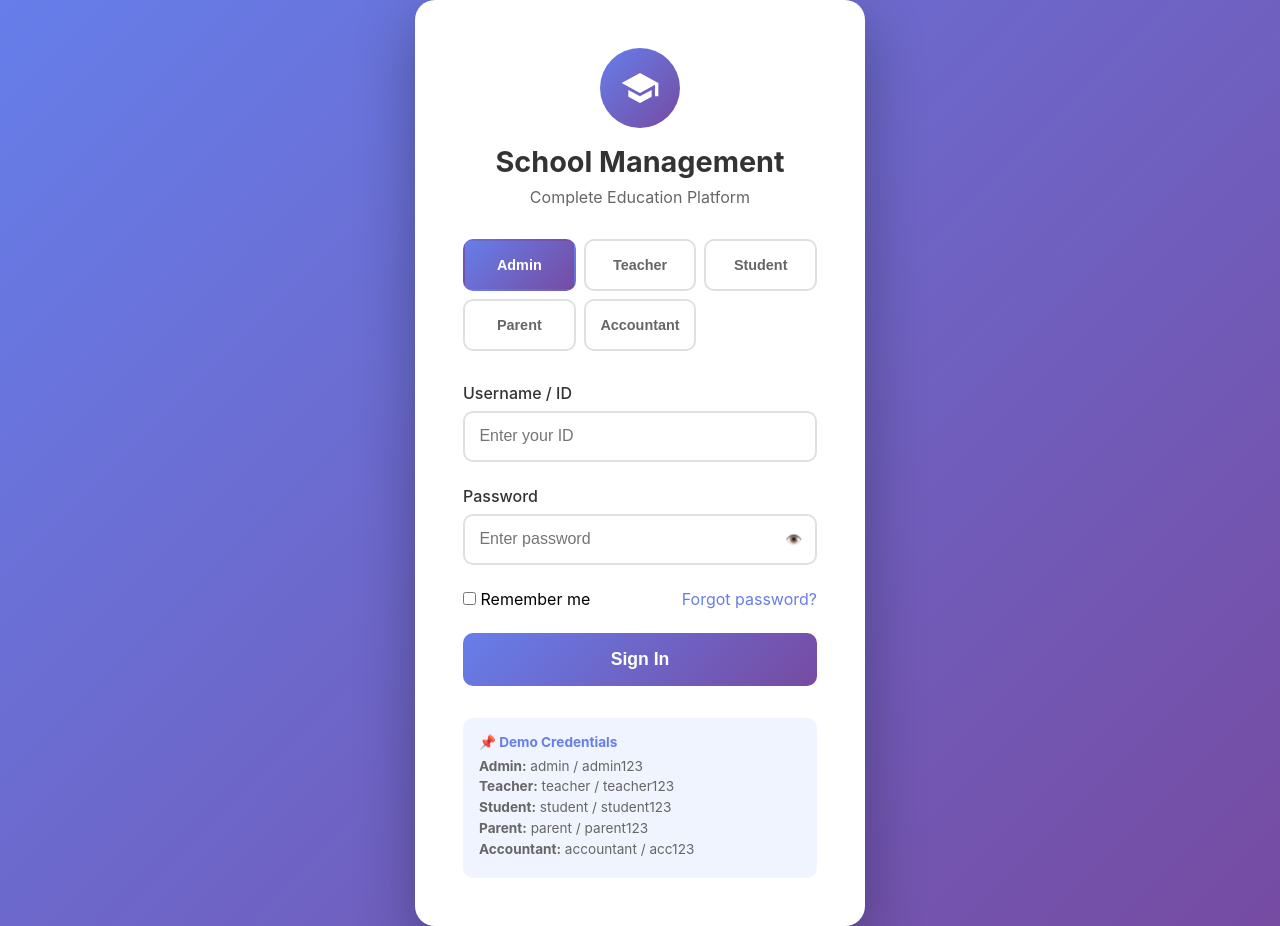
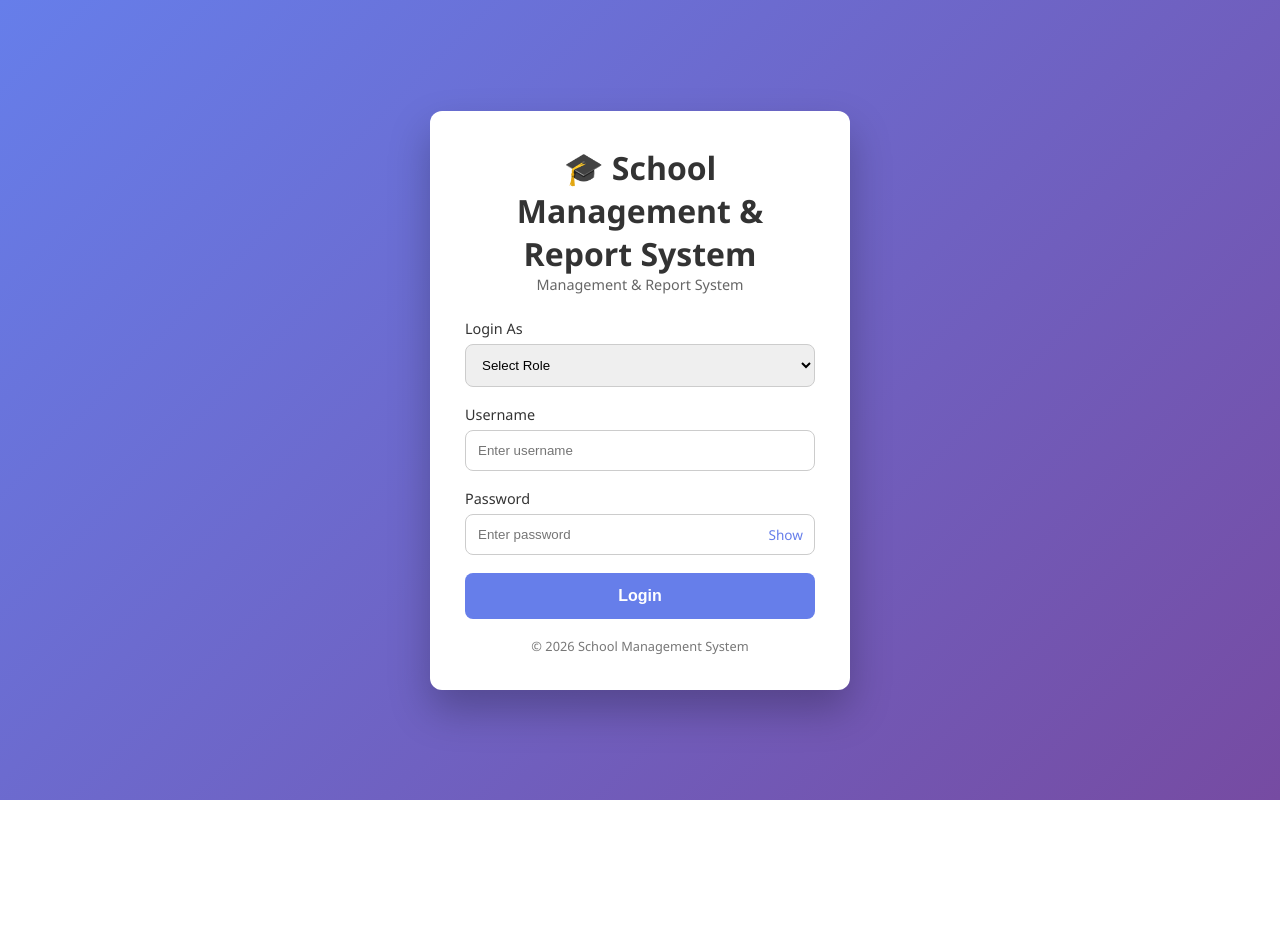
Before and after one commit to kwakyebernard/School-Management-and-Report-System-, a plain HTML site: page index.html in a window 1280 px wide. After the commit the page ends 800 px from the top, so only its background shows below. Drawn offline with Linux system fonts and the light colour scheme.

Commit message:
Refactor HTML structure and styles for login page

```diff
--- a/index.html
+++ b/index.html
@@ -3,7 +3,8 @@
 <head>
 <meta charset="UTF-8">
 <meta name="viewport" content="width=device-width, initial-scale=1.0">
-    <title>School Management System - Login</title>
+<title>School Management System | Login</title>
+
 <style>
 * {
     margin: 0;
@@ -12,324 +13,215 @@
 }
 
 body {
-            font-family: -apple-system, BlinkMacSystemFont, 'Segoe UI', Roboto, sans-serif;
-            background: linear-gradient(135deg, #667eea 0%, #764ba2 100%);
+    font-family: "Segoe UI", sans-serif;
+    background: linear-gradient(135deg, #667eea, #764ba2);
     min-height: 100vh;
     display: flex;
+    justify-content: center;
     align-items: center;
-            justify-content: center;
 }
 
-        .login-container {
-            background: white;
-            padding: 3rem;
-            border-radius: 20px;
-            box-shadow: 0 20px 60px rgba(0,0,0,0.3);
+.login-card {
+    background: #fff;
     width: 100%;
-            max-width: 450px;
+    max-width: 420px;
+    padding: 35px;
+    border-radius: 12px;
+    box-shadow: 0 20px 40px rgba(0,0,0,0.25);
 }
 
 .logo {
     text-align: center;
-            margin-bottom: 2rem;
-        }
-
-        .logo-icon {
-            width: 80px;
-            height: 80px;
-            background: linear-gradient(135deg, #667eea 0%, #764ba2 100%);
-            border-radius: 50%;
-            display: inline-flex;
-            align-items: center;
-            justify-content: center;
-            margin-bottom: 1rem;
+    margin-bottom: 25px;
 }
 
 .logo h1 {
     color: #333;
-            font-size: 1.8rem;
-            margin-bottom: 0.5rem;
 }
 
 .logo p {
+    font-size: 0.9rem;
     color: #666;
 }
 
-        .role-selector {
-            display: grid;
-            grid-template-columns: repeat(3, 1fr);
-            gap: 0.5rem;
-            margin-bottom: 2rem;
+.form-group {
+    margin-bottom: 18px;
 }
 
-        .role-btn {
-            padding: 1rem 0.5rem;
-            border: 2px solid #e0e0e0;
-            background: white;
-            border-radius: 10px;
-            cursor: pointer;
-            transition: all 0.3s;
+label {
     font-size: 0.9rem;
-            font-weight: 600;
-            color: #666;
+    color: #333;
+    display: block;
+    margin-bottom: 6px;
 }
 
-        .role-btn:hover {
-            border-color: #667eea;
-            transform: translateY(-2px);
+select, input {
+    width: 100%;
+    padding: 12px;
+    border-radius: 8px;
+    border: 1px solid #ccc;
+    outline: none;
 }
 
-        .role-btn.active {
-            background: linear-gradient(135deg, #667eea 0%, #764ba2 100%);
-            color: white;
-            border-color: transparent;
-        }
-
-        .form-group {
-            margin-bottom: 1.5rem;
-        }
-
-        .form-group label {
-            display: block;
-            margin-bottom: 0.5rem;
-            color: #333;
-            font-weight: 500;
-        }
-
-        .form-group input {
-            width: 100%;
-            padding: 0.9rem;
-            border: 2px solid #e0e0e0;
-            border-radius: 10px;
-            font-size: 1rem;
-            transition: all 0.3s;
-        }
-
-        .form-group input:focus {
-            outline: none;
+select:focus, input:focus {
     border-color: #667eea;
 }
 
-        .password-wrapper {
+.password-box {
     position: relative;
 }
 
-        .toggle-password {
+.toggle {
     position: absolute;
-            right: 15px;
+    right: 12px;
     top: 50%;
     transform: translateY(-50%);
-            background: none;
-            border: none;
+    font-size: 0.85rem;
     cursor: pointer;
-            color: #666;
-        }
-
-        .error-message {
-            background: #fee;
-            color: #c33;
-            padding: 0.8rem;
-            border-radius: 8px;
-            margin-bottom: 1rem;
-            display: none;
-        }
-
-        .error-message.show {
-            display: block;
+    color: #667eea;
 }
 
 .login-btn {
     width: 100%;
-            padding: 1rem;
-            background: linear-gradient(135deg, #667eea 0%, #764ba2 100%);
+    background: #667eea;
     color: white;
     border: none;
-            border-radius: 10px;
-            font-size: 1.1rem;
+    padding: 14px;
+    border-radius: 8px;
+    cursor: pointer;
+    font-size: 1rem;
     font-weight: 600;
-            cursor: pointer;
-            transition: all 0.3s;
+    transition: 0.3s;
 }
 
 .login-btn:hover {
-            transform: translateY(-2px);
-            box-shadow: 0 10px 30px rgba(102, 126, 234, 0.4);
+    background: #5a67d8;
 }
 
-        .login-btn:disabled {
-            opacity: 0.6;
-            cursor: not-allowed;
+.error {
+    display: none;
+    background: #fdecea;
+    color: #b91c1c;
+    padding: 10px;
+    border-radius: 6px;
+    font-size: 0.85rem;
+    margin-bottom: 15px;
 }
 
-        .remember-forgot {
-            display: flex;
-            justify-content: space-between;
-            align-items: center;
-            margin-bottom: 1.5rem;
-        }
-
-        .remember-forgot a {
-            color: #667eea;
-            text-decoration: none;
-        }
-
-        .demo-credentials {
-            margin-top: 2rem;
-            padding: 1rem;
-            background: #f0f4ff;
-            border-radius: 10px;
-            font-size: 0.85rem;
-        }
-
-        .demo-credentials h4 {
-            color: #667eea;
-            margin-bottom: 0.5rem;
-        }
-
-        .demo-credentials p {
-            color: #666;
-            margin: 0.3rem 0;
+.footer {
+    margin-top: 18px;
+    text-align: center;
+    font-size: 0.8rem;
+    color: #777;
 }
 </style>
 </head>
+
 <body>
-    <div class="login-container">
+
+<div class="login-card">
     <div class="logo">
-            <div class="logo-icon">
-                <svg width="40" height="40" viewBox="0 0 24 24" fill="white">
-                    <path d="M12 3L1 9L12 15L21 10.09V17H23V9M5 13.18V17.18L12 21L19 17.18V13.18L12 17L5 13.18Z"/>
-                </svg>
-            </div>
-            <h1>School Management</h1>
-            <p>Complete Education Platform</p>
+        <h1>🎓 School Management & Report System</h1>
+        <p>Management & Report System</p>
     </div>
 
-        <div class="role-selector">
-            <button class="role-btn active" data-role="admin">Admin</button>
-            <button class="role-btn" data-role="teacher">Teacher</button>
-            <button class="role-btn" data-role="student">Student</button>
-            <button class="role-btn" data-role="parent">Parent</button>
-            <button class="role-btn" data-role="accountant">Accountant</button>
+    <div class="error" id="errorBox"></div>
+
+    <div class="form-group">
+        <label>Login As</label>
+        <select id="role">
+            <option value="">Select Role</option>
+            <option value="admin">Admin</option>
+            <option value="teacher">Teacher</option>
+            <option value="student">Student</option>
+            <option value="accountant">Accountant</option>
+        </select>
     </div>
 
-        <div class="error-message" id="errorMsg"></div>
-
     <div class="form-group">
-            <label id="usernameLabel">Username / ID</label>
-            <input type="text" id="username" placeholder="Enter your ID">
+        <label>Username</label>
+        <input type="text" id="username" placeholder="Enter username">
     </div>
 
     <div class="form-group">
         <label>Password</label>
-            <div class="password-wrapper">
+        <div class="password-box">
             <input type="password" id="password" placeholder="Enter password">
-                <button class="toggle-password" id="togglePassword">👁️</button>
+            <span class="toggle" onclick="togglePassword()">Show</span>
         </div>
     </div>
 
-        <div class="remember-forgot">
-            <label>
-                <input type="checkbox"> Remember me
-            </label>
-            <a href="#">Forgot password?</a>
-        </div>
+    <button class="login-btn" onclick="login()">Login</button>
 
-        <button class="login-btn" id="loginBtn">Sign In</button>
-
-        <div class="demo-credentials">
-            <h4>📌 Demo Credentials</h4>
-            <p><strong>Admin:</strong> admin / admin123</p>
-            <p><strong>Teacher:</strong> teacher / teacher123</p>
-            <p><strong>Student:</strong> student / student123</p>
-            <p><strong>Parent:</strong> parent / parent123</p>
-            <p><strong>Accountant:</strong> accountant / acc123</p>
+    <div class="footer">
+        © 2026 School Management System
     </div>
 </div>
 
 <script>
-        let currentRole = 'admin';
-        const roleButtons = document.querySelectorAll('.role-btn');
-        const loginBtn = document.getElementById('loginBtn');
-        const usernameInput = document.getElementById('username');
-        const passwordInput = document.getElementById('password');
-        const errorMsg = document.getElementById('errorMsg');
-        const togglePassword = document.getElementById('togglePassword');
-        const usernameLabel = document.getElementById('usernameLabel');
-
-        // Demo credentials
-        const credentials = {
-            admin: { username: 'admin', password: 'admin123' },
-            teacher: { username: 'teacher', password: 'teacher123' },
-            student: { username: 'student', password: 'student123' },
-            parent: { username: 'parent', password: 'parent123' },
-            accountant: { username: 'accountant', password: 'acc123' }
+const users = {
+    admin: {
+        username: "admin01",
+        password: "admin@123",
+        page: "dashboard-admin.html"
+    },
+    teacher: {
+        username: "teacher01",
+        password: "teach@123",
+        page: "dashboard-teacher.html"
+    },
+    student: {
+        username: "student01",
+        password: "stud@123",
+        page: "dashboard-student.html"
+    },
+    accountant: {
+        username: "account01",
+        password: "acct@123",
+        page: "dashboard-accountant.html"
+    }
 };
 
-        roleButtons.forEach(btn => {
-            btn.addEventListener('click', () => {
-                roleButtons.forEach(b => b.classList.remove('active'));
-                btn.classList.add('active');
-                currentRole = btn.dataset.role;
-                updateLabels();
-            });
-        });
-
-        function updateLabels() {
-            const labels = {
-                admin: 'Admin Username',
-                teacher: 'Teacher ID',
-                student: 'Student ID',
-                parent: 'Parent ID',
-                accountant: 'Employee ID'
-            };
-            usernameLabel.textContent = labels[currentRole];
+function togglePassword() {
+    const pwd = document.getElementById("password");
+    pwd.type = pwd.type === "password" ? "text" : "password";
 }
 
-        togglePassword.addEventListener('click', () => {
-            const type = passwordInput.type === 'password' ? 'text' : 'password';
-            passwordInput.type = type;
-            togglePassword.textContent = type === 'password' ? '👁️' : '🙈';
-        });
+function login() {
+    const role = document.getElementById("role").value;
+    const username = document.getElementById("username").value.trim();
+    const password = document.getElementById("password").value.trim();
+    const errorBox = document.getElementById("errorBox");
 
-        loginBtn.addEventListener('click', handleLogin);
-        passwordInput.addEventListener('keypress', (e) => {
-            if (e.key === 'Enter') handleLogin();
-        });
+    errorBox.style.display = "none";
 
-        function handleLogin() {
-            const username = usernameInput.value.trim();
-            const password = passwordInput.value.trim();
-
-            errorMsg.classList.remove('show');
-
-            if (!username || !password) {
-                showError('Please enter both username and password');
+    if (!role || !username || !password) {
+        showError("All fields are required.");
         return;
     }
 
-            const cred = credentials[currentRole];
-            if (username === cred.username && password === cred.password) {
-                loginBtn.disabled = true;
-                loginBtn.textContent = 'Signing in...';
+    const user = users[role];
 
-                // Store login info
-                sessionStorage.setItem('userRole', currentRole);
-                sessionStorage.setItem('username', username);
-                sessionStorage.setItem('isLoggedIn', 'true');
+    if (!user || user.username !== username || user.password !== password) {
+        showError("Invalid username or password for selected role.");
+        return;
+    }
 
-                setTimeout(() => {
-                    // Redirect to dashboard
-                    window.location.href = `dashboard-${currentRole}.html`;
-                }, 1000);
-            } else {
-                showError('Invalid username or password');
-            }
+    // Save session
+    sessionStorage.setItem("isLoggedIn", "true");
+    sessionStorage.setItem("userRole", role);
+    sessionStorage.setItem("username", username);
+
+    // Redirect to selected role page
+    window.location.href = user.page;
 }
 
 function showError(message) {
-            errorMsg.textContent = message;
-            errorMsg.classList.add('show');
+    const errorBox = document.getElementById("errorBox");
+    errorBox.textContent = message;
+    errorBox.style.display = "block";
 }
 </script>
+
 </body>
 </html>
```
Lines whose indentation alone changed are shown as unchanged.
